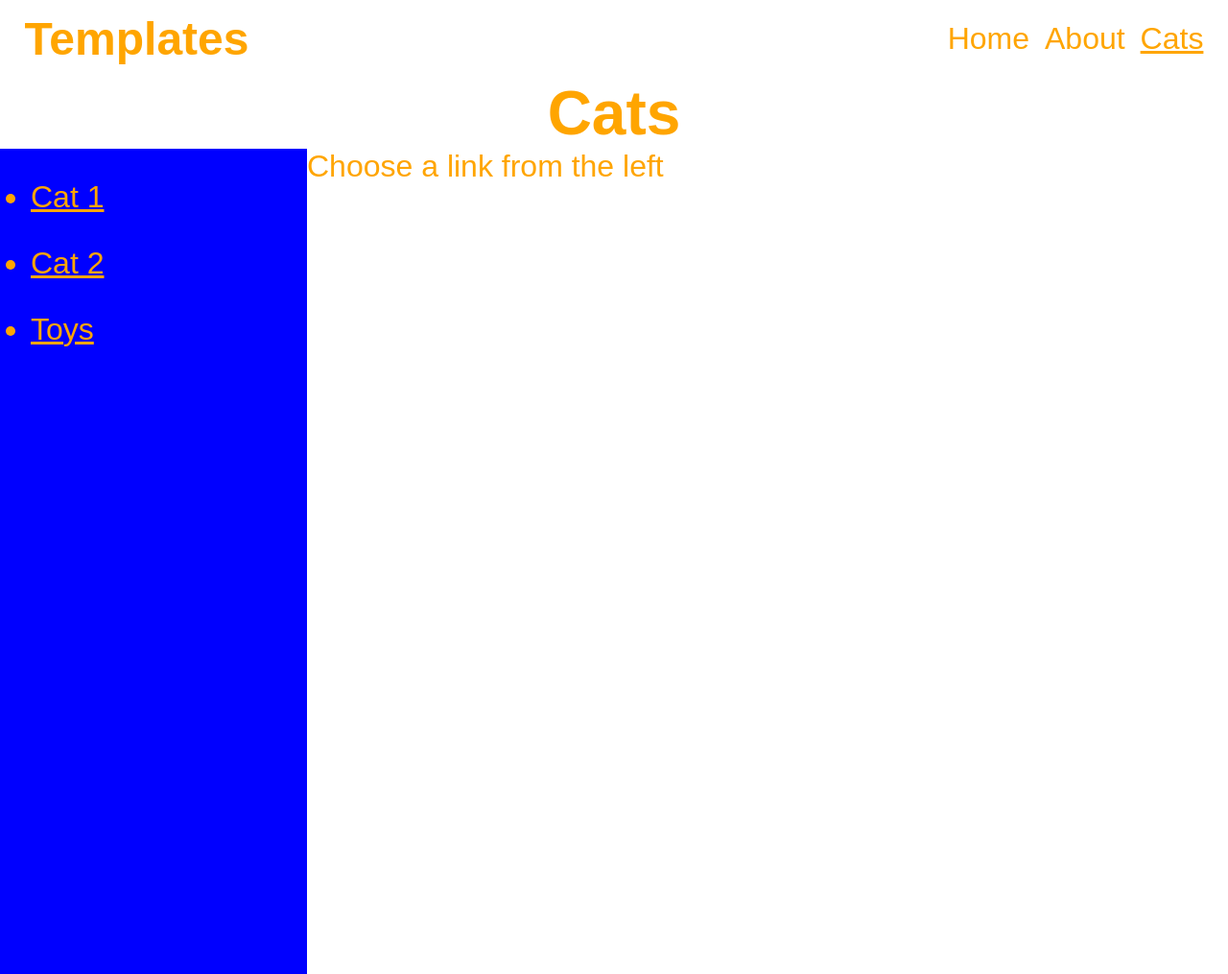
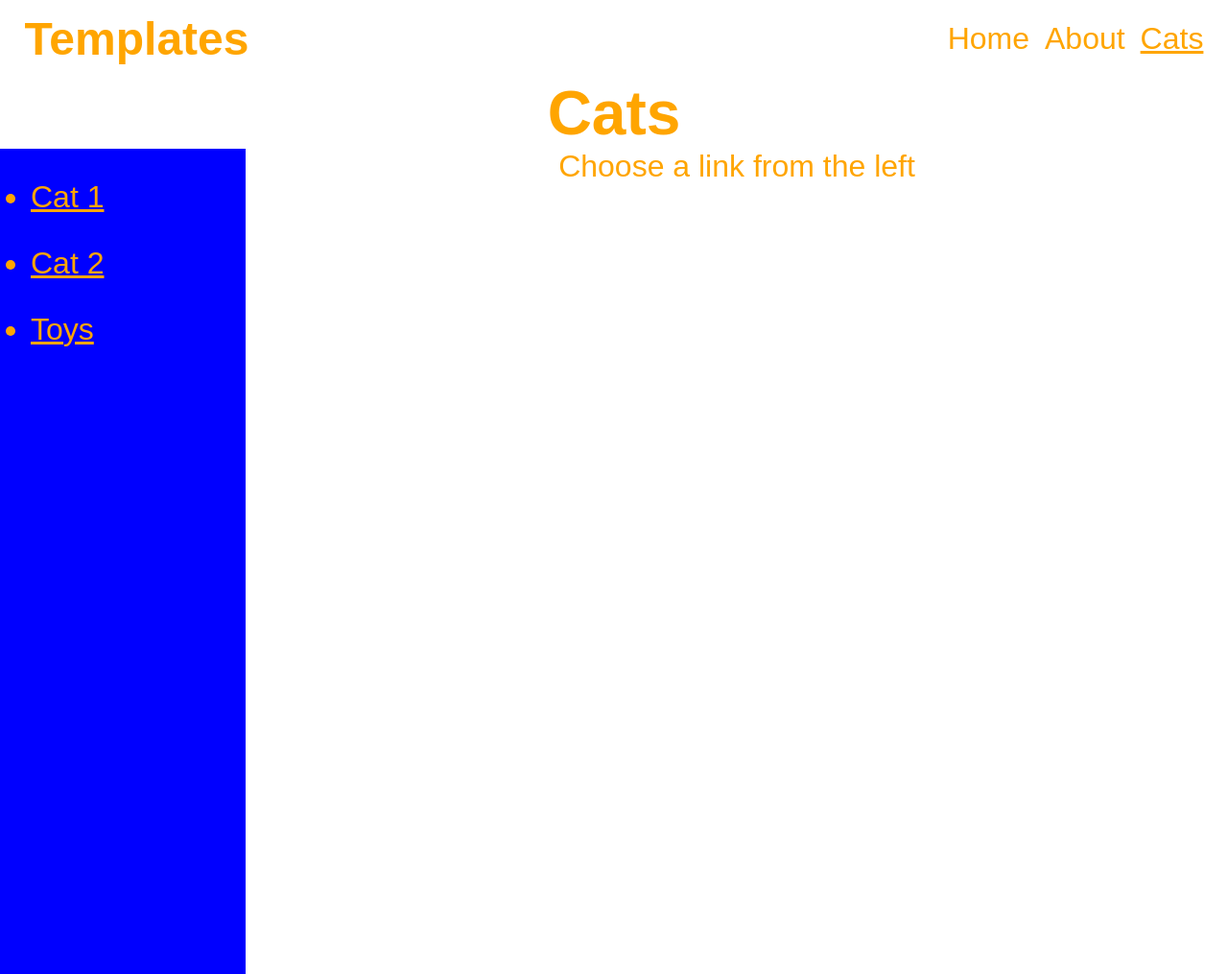
Before and after one commit to SpencerRauch/Jinja_Templates, a Python web app: template flask_app/templates/cats/cats.html in a window 1280 px wide. Shown: the whole page at 96% size. Run offline with Jinja, Linux system fonts and the light colour scheme; the template is opened without the code that fills it, so the values that code supplies are empty.

Commit message:
centered cats

```diff
--- a/flask_app/static/css/cats.css
+++ b/flask_app/static/css/cats.css
@@ -21,6 +21,6 @@
     margin: 0 auto;
 }
 
-.main{
+.content{
     width: 100%;
 }
```
